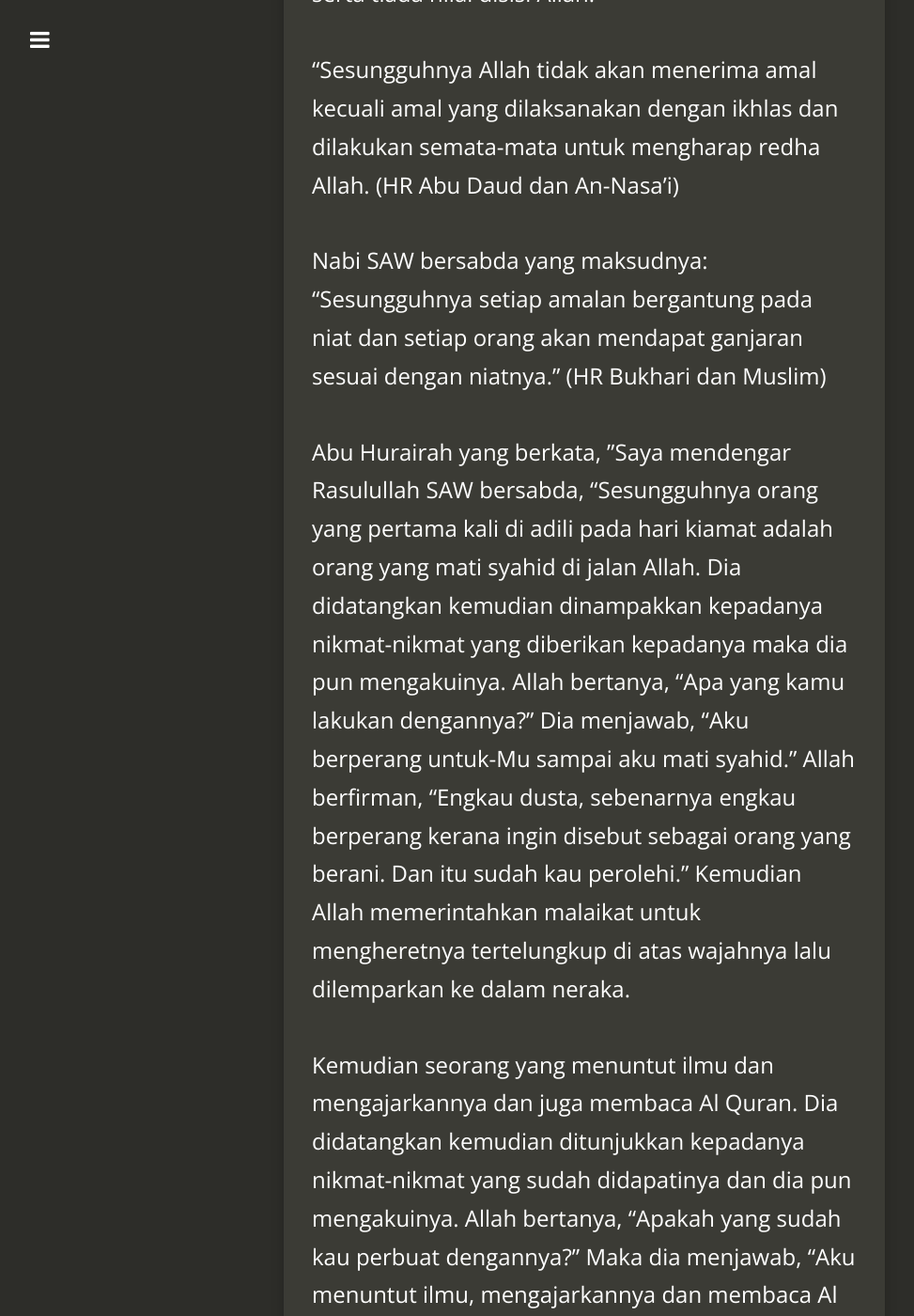
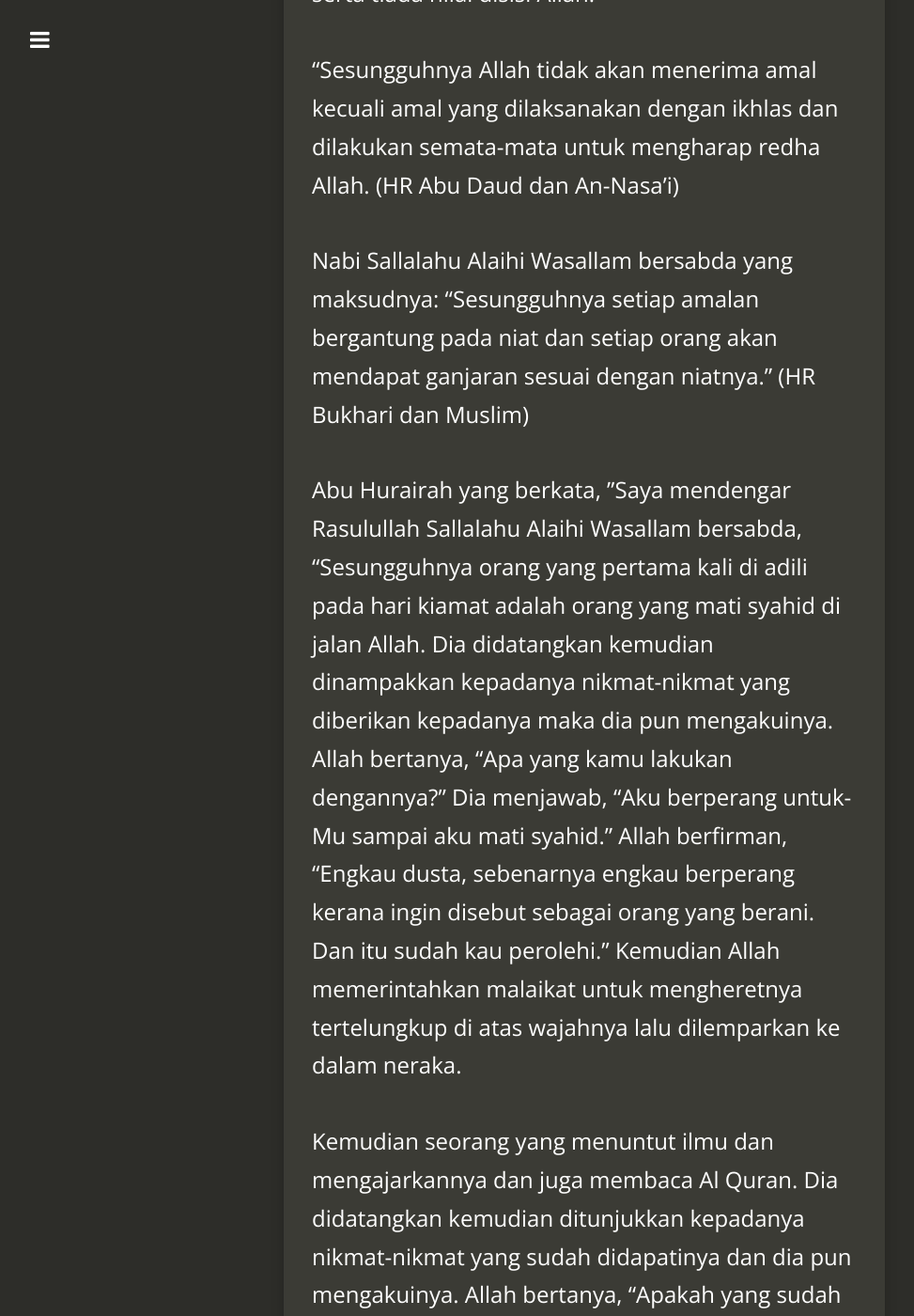
Before and after one commit to kedamaian/swsyafiq, a Jekyll site: the page built from _posts/2016-10-25-riak-dan-sum-ah.md, in a window 1280 px wide and 1400 px high, scrolled down 2452 px. Shown: the whole window at 94% size, without its empty margins (18-991 px from the left). Built offline with Jekyll 4.4.1, drawn with Linux system fonts in a browser that asks for light colours; nearby versions of some CDN libraries; comment, search, counter and statistics services are not loaded; some of the changed text lies outside the part shown.

Commit message:
Update 2016-10-25-riak-dan-sum-ah.md

```diff
--- a/_posts/2016-10-25-riak-dan-sum-ah.md
+++ b/_posts/2016-10-25-riak-dan-sum-ah.md
@@ -10,7 +10,7 @@ categories:
 
 "Mahukah kalian aku beritahu sesuatu yang lebih aku takutkan daripada Dajal? Kami katakan: Tentu. Baginda bersabda: Riak, syirik yang tersembunyi iaitu apabila seseorang mengerjakan solat lalu dia menyempurnakan solatnya apabila mengetahui seseorang memandangnya." (HR Ibnu Majah)
 
-Nabi SAW bersabda yang maksudnya: “Sesiapa sum'ah (memperdengarkan amalnya), maka Allah akan memperdengarkan aibnya dan sesiapa beramal kerana riak (memperlihatkan amalnya) maka Allah akan membuka niatnya di hadapan manusia pada hari kiamat kelak.” (HR Bukhari dan Muslim)
+Nabi Sallalahu Alaihi Wasallam bersabda yang maksudnya: “Sesiapa sum'ah (memperdengarkan amalnya), maka Allah akan memperdengarkan aibnya dan sesiapa beramal kerana riak (memperlihatkan amalnya) maka Allah akan membuka niatnya di hadapan manusia pada hari kiamat kelak.” (HR Bukhari dan Muslim)
 
 Riak ialah menampakan atau memperlihatkan ibadah dengan niat mendapat perhatian atau pujian manusia, kedudukan atau penghargaan atau keuntungan duniawi.
 
@@ -28,9 +28,9 @@ Ibadah orang yang riak atau sum'ah akan ditolak serta tiada nilai disisi Allah.
 
 "Sesungguhnya Allah tidak akan menerima amal kecuali amal yang dilaksanakan dengan ikhlas dan dilakukan semata-mata untuk mengharap redha Allah. (HR Abu Daud dan An-Nasa'i)
 
-Nabi SAW bersabda yang maksudnya: “Sesungguhnya setiap amalan bergantung pada niat dan setiap orang akan mendapat ganjaran sesuai dengan niatnya.” (HR Bukhari dan Muslim)
+Nabi Sallalahu Alaihi Wasallam bersabda yang maksudnya: “Sesungguhnya setiap amalan bergantung pada niat dan setiap orang akan mendapat ganjaran sesuai dengan niatnya.” (HR Bukhari dan Muslim)
 
-Abu Hurairah yang berkata, ”Saya mendengar Rasulullah SAW bersabda, “Sesungguhnya orang yang pertama kali di adili pada hari kiamat adalah orang yang mati syahid di jalan Allah. Dia didatangkan kemudian dinampakkan kepadanya nikmat-nikmat yang diberikan kepadanya maka dia pun mengakuinya. Allah bertanya, “Apa yang kamu lakukan dengannya?” Dia menjawab, “Aku berperang untuk-Mu sampai aku mati syahid.” Allah berfirman, “Engkau dusta, sebenarnya engkau berperang kerana ingin disebut sebagai orang yang berani. Dan itu sudah kau perolehi.” Kemudian Allah memerintahkan malaikat untuk mengheretnya tertelungkup di atas wajahnya lalu dilemparkan ke dalam neraka.
+Abu Hurairah yang berkata, ”Saya mendengar Rasulullah Sallalahu Alaihi Wasallam bersabda, “Sesungguhnya orang yang pertama kali di adili pada hari kiamat adalah orang yang mati syahid di jalan Allah. Dia didatangkan kemudian dinampakkan kepadanya nikmat-nikmat yang diberikan kepadanya maka dia pun mengakuinya. Allah bertanya, “Apa yang kamu lakukan dengannya?” Dia menjawab, “Aku berperang untuk-Mu sampai aku mati syahid.” Allah berfirman, “Engkau dusta, sebenarnya engkau berperang kerana ingin disebut sebagai orang yang berani. Dan itu sudah kau perolehi.” Kemudian Allah memerintahkan malaikat untuk mengheretnya tertelungkup di atas wajahnya lalu dilemparkan ke dalam neraka.
 
 Kemudian seorang yang menuntut ilmu dan mengajarkannya dan juga membaca Al Quran. Dia didatangkan kemudian ditunjukkan kepadanya nikmat-nikmat yang sudah didapatinya dan dia pun mengakuinya. Allah bertanya, “Apakah yang sudah kau perbuat dengannya?” Maka dia menjawab, “Aku menuntut ilmu, mengajarkannya dan membaca Al Quran kerana-Mu.” Allah berfirman, ”Engkau dusta, sebenarnya engkau menuntut ilmu supaya disebut sebagai orang alim. Engkau membaca Quran supaya disebut sebagai Qari’.” Kemudian Allah memerintahkan malaikat untuk mengheretnya tertelungkup di atas wajahnya lalu dilemparkan ke dalam neraka.
 
```
